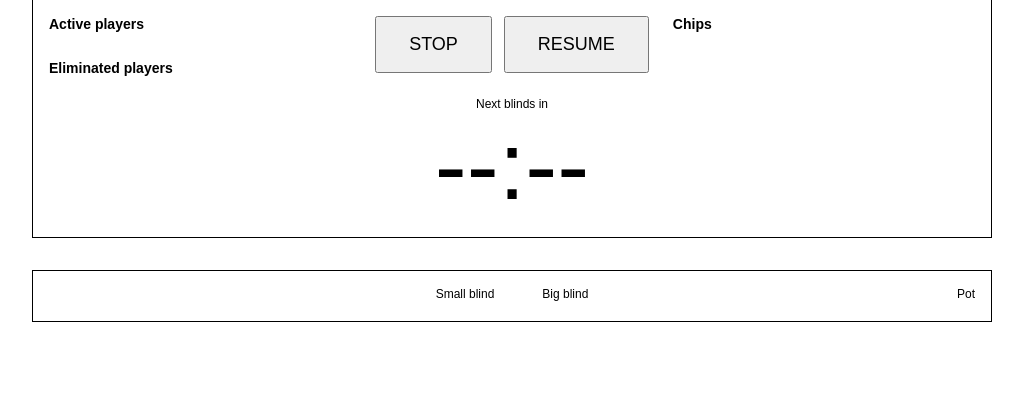
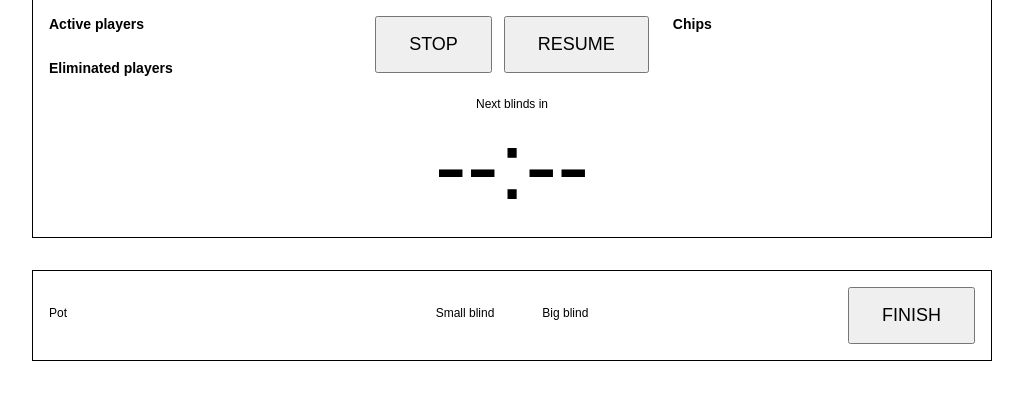
Before and after one commit to mmaziol/ante-app, a Spring Boot app: page /live.html in a window 1280 px wide. Shown: the part 135-535 px from the top of the page, without its empty margins (128-1151 px from the left). Run offline with Spring Boot 4, Linux system fonts and the light colour scheme; data that the repository does not hold is empty.

Commit message:
added game finishing logic

```diff
--- a/src/main/java/com/mmaziol/ante/controller/GameController.java
+++ b/src/main/java/com/mmaziol/ante/controller/GameController.java
@@ -53,6 +53,11 @@ public class GameController {
         this.gameService.finishGame();
     }
 
+    @GetMapping("/result")
+    public GameOverview getFinalResult() {
+        return this.gameService.getFinalResult();
+    }
+
     @PostMapping("/buy-in/{playerName}")
     public void buyInPlayer(@PathVariable String playerName) {
         Player player = this.gameService.getPlayerByName(playerName);
--- a/src/main/resources/static/css/live.css
+++ b/src/main/resources/static/css/live.css
@@ -209,12 +209,11 @@ body {
     gap: 48px;
 }
 
-#blinds-section > .blind:first-child {
-    grid-column: 2;
+#blinds-section > .pot {
+    justify-self: start;
 }
 
-#blinds-section > .pot {
-    grid-column: 4;
+#finish-game-button {
     justify-self: end;
 }
 
--- a/src/main/resources/static/js/live.js
+++ b/src/main/resources/static/js/live.js
@@ -8,6 +8,7 @@ const potCurrencyElement = document.getElementById('pot-currency');
 const timerElement = document.getElementById('timer');
 const stopTimerButtonElement = document.getElementById('stop-timer-button');
 const resumeTimerButtonElement = document.getElementById('resume-timer-button');
+const finishGameButtonElement = document.getElementById('finish-game-button');
 
 let deadline = null;
 let id = null;
@@ -73,6 +74,12 @@ resumeTimerButtonElement.addEventListener('click', async () => {
         }
     } catch (error) {
         console.log(error);
+    }
+});
+
+finishGameButtonElement.addEventListener('click', async () => {
+    if (await askConfirmation('Are you sure that game has finished?')) {
+        await finishGame();
     }
 });
 
@@ -280,6 +287,30 @@ const stopTimer = () => {
     id = null;
 };
 
+async function askConfirmation(message) {
+    return window.confirm(message);
+}
+
+async function finishGame() {
+    const url = '/api/game/finish';
+    const options = {
+        method: 'POST',
+    };
+
+    try {
+        const response = await fetch(url, options);
+
+        if (response.ok) {
+            stopTimer();
+            window.location.href = '/results.html';
+        } else {
+            console.log(`${response.status}`);
+        }
+    } catch (error) {
+        console.log(error);
+    }
+}
+
 document.addEventListener('DOMContentLoaded', async () => {
     await loadRuleset();
     await refreshLivePage();
--- a/src/main/resources/static/live.html
+++ b/src/main/resources/static/live.html
@@ -42,6 +42,13 @@
             </section>
 
             <section class="live-section" id="blinds-section">
+                <p class="blind pot">
+                    <span class="blind-label">Pot</span>
+                    <span class="pot-amount">
+                        <span class="blind-value" id="current-pot"></span>
+                        <span class="pot-currency" id="pot-currency"></span>
+                    </span>
+                </p>
                 <p class="blind">
                     <span class="blind-label">Small blind</span>
                     <span class="blind-value" id="current-small-blind"></span>
@@ -50,13 +57,7 @@
                     <span class="blind-label">Big blind</span>
                     <span class="blind-value" id="current-big-blind"></span>
                 </p>
-                <p class="blind pot">
-                    <span class="blind-label">Pot</span>
-                    <span class="pot-amount">
-                        <span class="blind-value" id="current-pot"></span>
-                        <span class="pot-currency" id="pot-currency"></span>
-                    </span>
-                </p>
+                <button type="button" id="finish-game-button" class="button">FINISH</button>
             </section>
         </main>
     </body>
```
Also changed, not shown: src/main/java/com/mmaziol/ante/service/GameService.java (+23 -0 lines), README.md.
